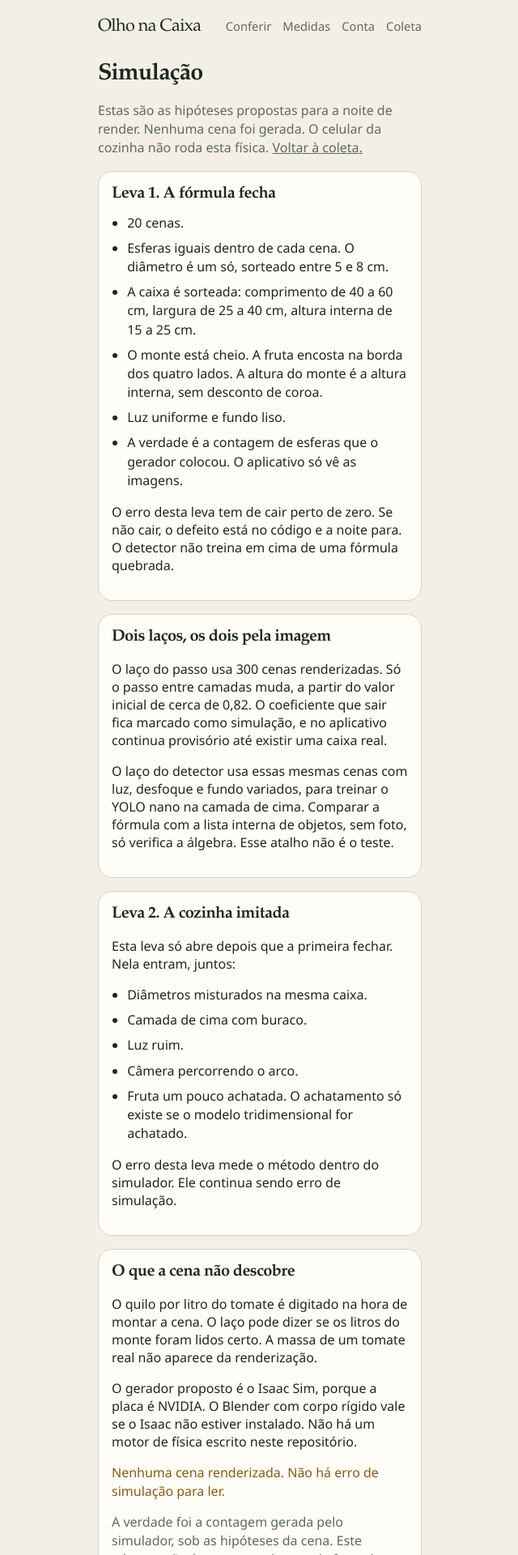
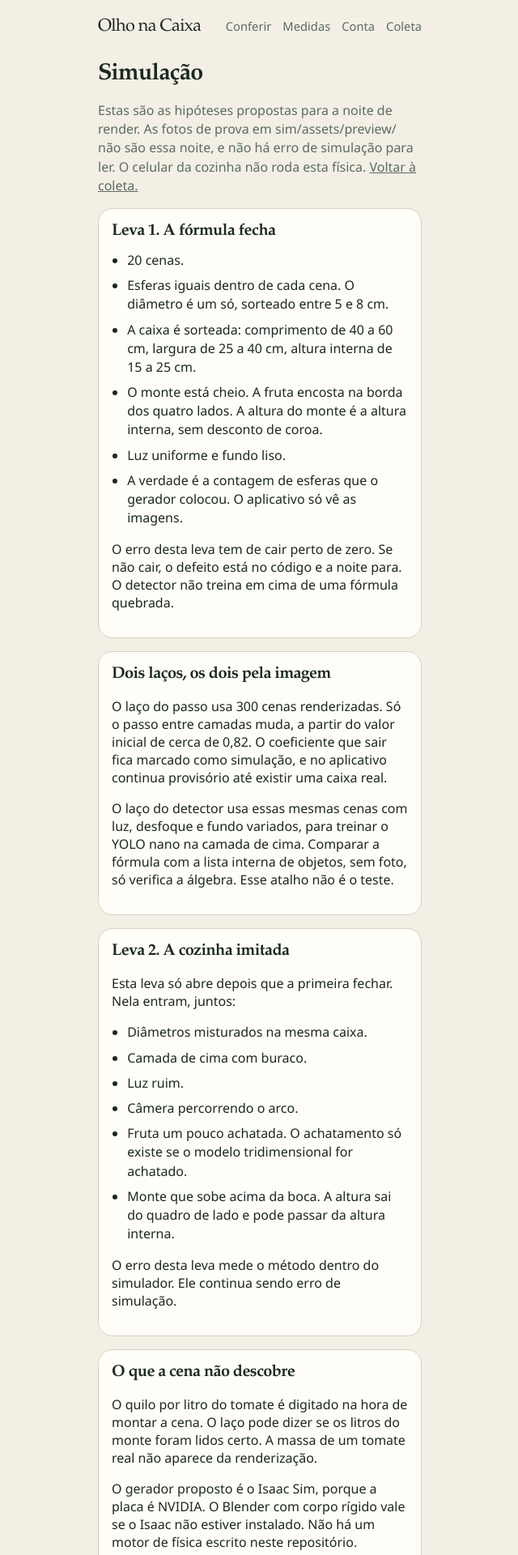
Before and after one commit to LIAO-Liga-Academica-de-IA-e-Otimizacao/olho-na-caixa, a Next.js app in the folder app/: page /simulacao in a window 1280 px wide. Shown: the top 1920 px of the page at 81% size, without its empty margins (319-959 px from the left). Built offline with nearby package versions, Linux system fonts and the light colour scheme.

Commit message:
docs: record side-view height and the preview renders
A usable side frame reads the pile up to the fruit, even above the rim. The preview stills and the sources behind the fruit variation stay out of the kitchen error.

```diff
--- a/app/app/simulacao/page.tsx
+++ b/app/app/simulacao/page.tsx
@@ -6,8 +6,9 @@ export default function SimulationPage() {
     <>
       <h1>Simulação</h1>
       <p className="lede">
-        Estas são as hipóteses propostas para a noite de render. Nenhuma cena foi gerada. O celular da cozinha não roda
-        esta física. <Link href="/coleta/">Voltar à coleta.</Link>
+        Estas são as hipóteses propostas para a noite de render. As fotos de prova em sim/assets/preview/ não são essa
+        noite, e não há erro de simulação para ler. O celular da cozinha não roda esta física.{" "}
+        <Link href="/coleta/">Voltar à coleta.</Link>
       </p>
 
       <section className="card">
@@ -49,6 +50,7 @@ export default function SimulationPage() {
           <li>Luz ruim.</li>
           <li>Câmera percorrendo o arco.</li>
           <li>Fruta um pouco achatada. O achatamento só existe se o modelo tridimensional for achatado.</li>
+          <li>Monte que sobe acima da boca. A altura sai do quadro de lado e pode passar da altura interna.</li>
         </ul>
         <p>O erro desta leva mede o método dentro do simulador. Ele continua sendo erro de simulação.</p>
       </section>
@@ -63,7 +65,9 @@ export default function SimulationPage() {
           O gerador proposto é o Isaac Sim, porque a placa é NVIDIA. O Blender com corpo rígido vale se o Isaac não
           estiver instalado. Não há um motor de física escrito neste repositório.
         </p>
-        <p className="flag">Nenhuma cena renderizada. Não há erro de simulação para ler.</p>
+        <p className="flag">
+          A noite não foi autorizada. As fotos de prova não entram no relatório.
+        </p>
         <p className="note">{SIMULATION_STATEMENT}</p>
       </section>
     </>
```
Also changed, not shown: 5 other files (tests, documents, lock files or other folders).
